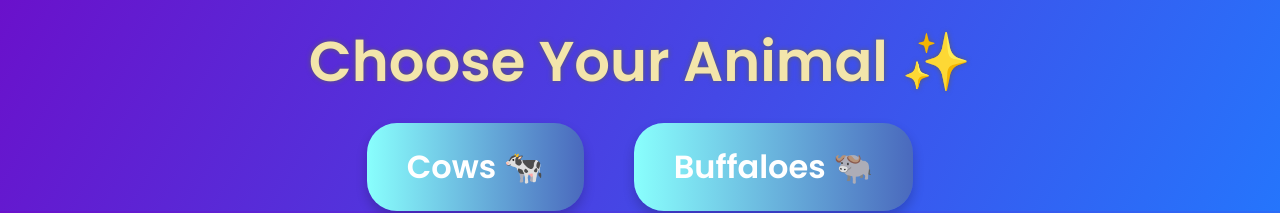
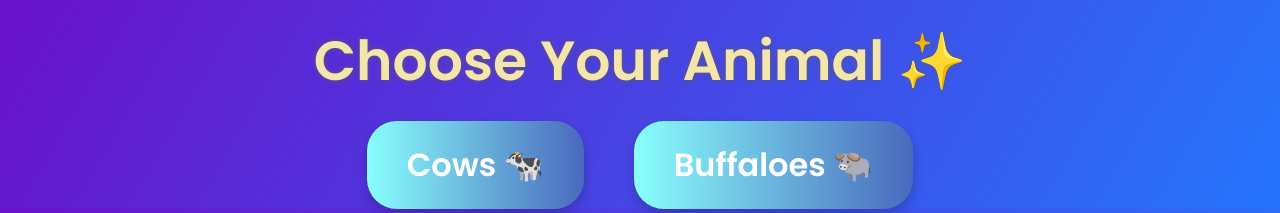
Before and after one commit to ullassa/Animal-Herd-Welfare-Management, a website: page animal.html in a window 1280 px wide. Shown: the top 213 px of the page. Drawn offline with Linux system fonts and the light colour scheme.

Commit message:
Update animal.html

```diff
--- a/animal.html
+++ b/animal.html
@@ -17,7 +17,7 @@
     }
 
     h1 {
-      font-size: 3.5rem; /* Increased font size */
+      font-size: 3.45rem; /* Increased font size */
       text-align: center;
       margin: 19px 0;
       color: #f3e5ab;
```
